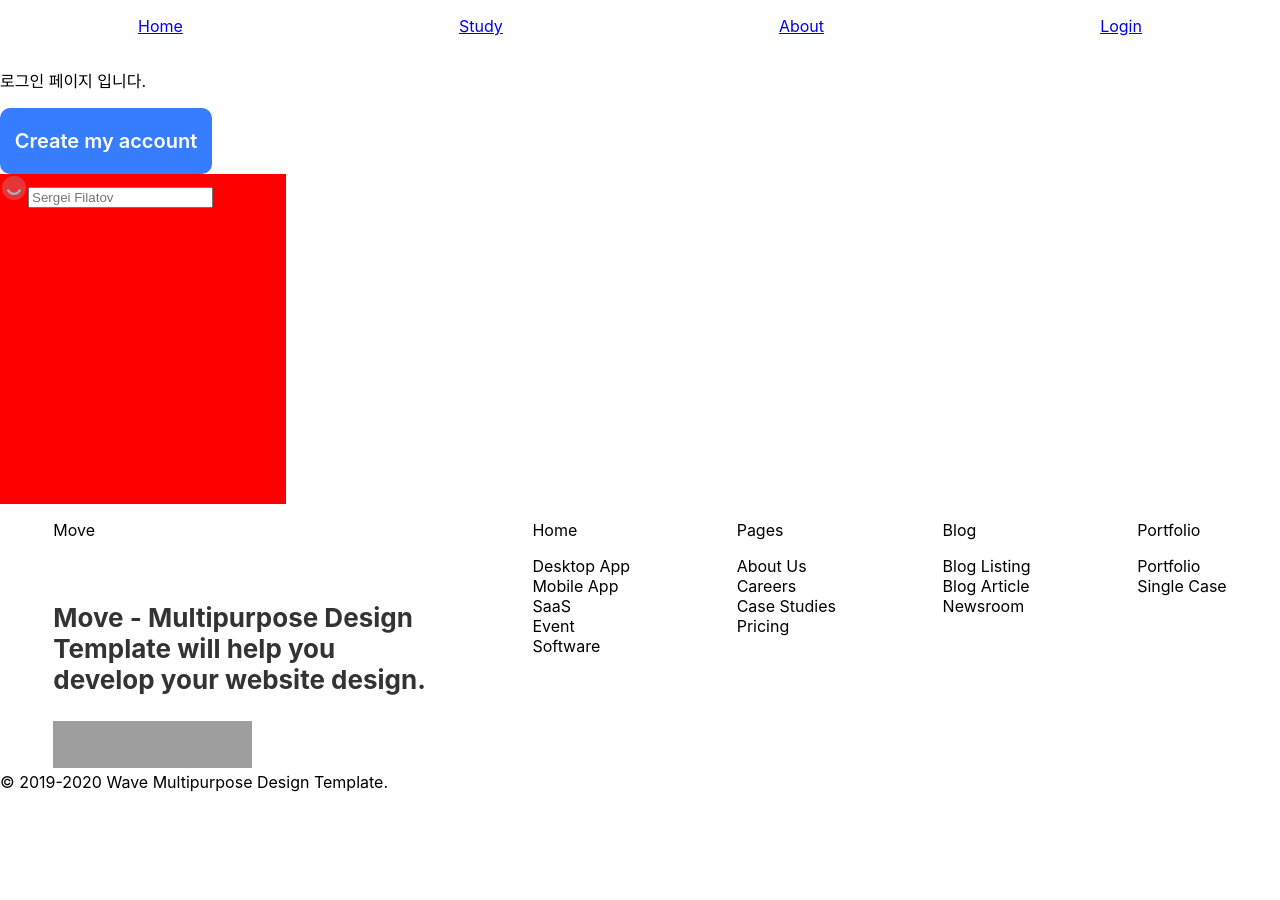
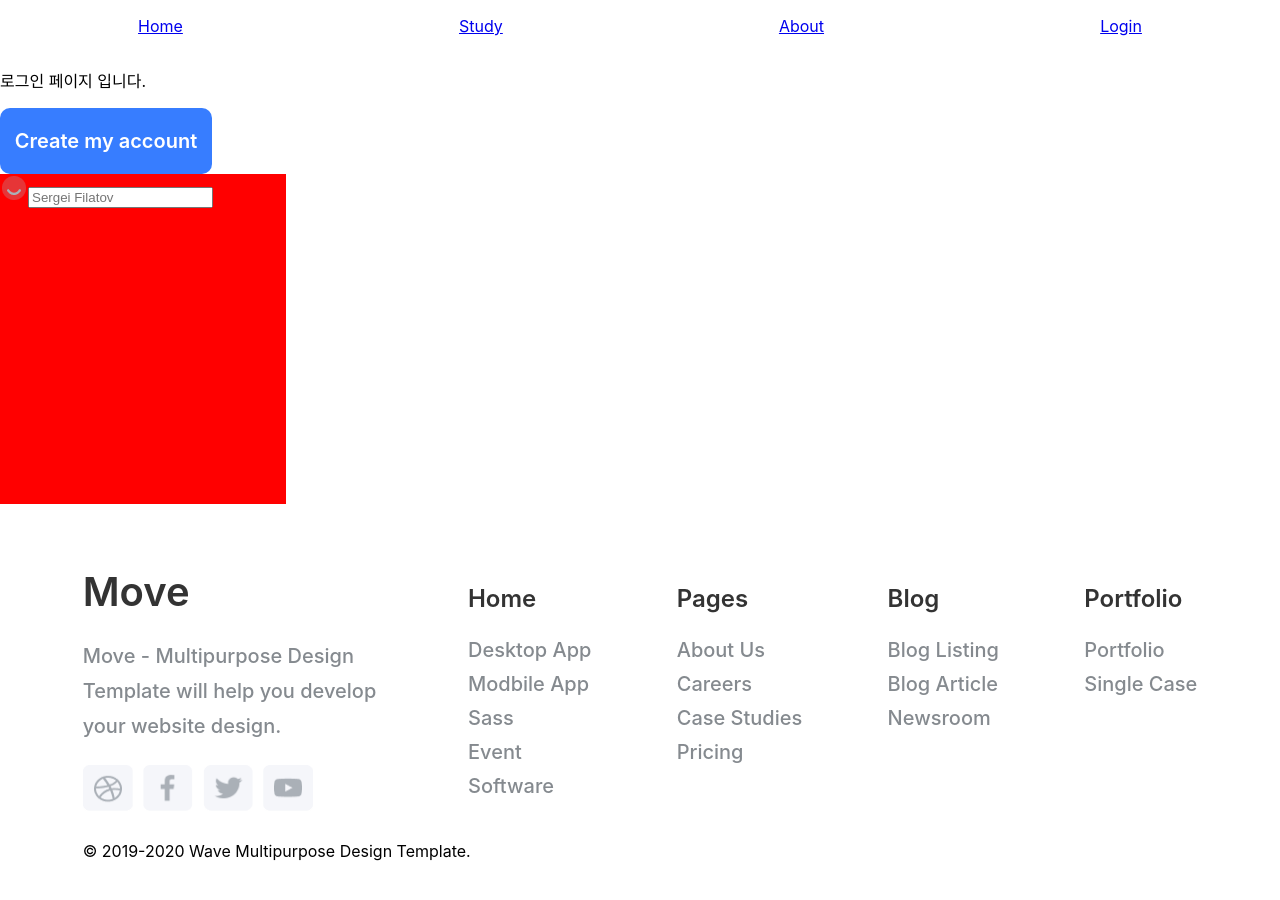
Before and after one commit to hin6150/FrontEnd-Study, a React (Create React App) app: page /login in a window 1280 px wide. Shown: the top 900 px of the page. Before the commit the page ends 800 px from the top, so only its background shows below. Built offline with nearby package versions, Linux system fonts and the light colour scheme; grey boxes are pictures that could not be loaded.

Commit message:
Refactor - Footer 리팩토링 작업(#1)

```diff
--- a/src/components/Footer.js
+++ b/src/components/Footer.js
@@ -1,48 +1,57 @@
+/** @jsxImportSource @emotion/react */
 import React from 'react';
+import './footer.css';
+import { css } from '@emotion/react';
 
 const Footer = () => {
+  const textList = [
+    ['Desktop App', 'Modbile App', 'Sass', 'Event', 'Software'],
+    ['About Us', 'Careers', 'Case Studies', 'Pricing'],
+    ['Blog Listing', 'Blog Article', 'Newsroom'],
+    ['Portfolio', 'Single Case'],
+  ];
   return (
-    <div>
-      <div style={{ display: 'flex', justifyContent: 'space-around' }}>
-        <div className="box1">
-          <p className="move">Move</p>
-          <br></br>
-          <p className="p">
-            Move - Multipurpose Design<br></br>Template will help you<br></br> develop your website design.
-          </p>
-          <img className="icon1" src="src\assets\Dribbble.png" width="49.69px" height="46.725px" />
-          <img className="icon2" src="src\assets\Facebook.png" width="49.69px" height="46.725px" />
-          <img className="icon3" src="src\assets\Twitter.png" width="49.69px" height="46.725px" />
-          <img className="icon4" src="src\assets\YouTube.png" width="49.69px" height="46.725px" />
-        </div>
-        <div className="box2">
-          <p className="home">Home</p>
-          <p className="desktop">
-            Desktop App<br></br> Mobile App<br></br>SaaS<br></br>Event<br></br>Software<br></br>
-          </p>
-        </div>
-        <div className="box3">
-          <p className="pages">Pages</p>
-          <p className="about">
-            About Us<br></br>Careers<br></br>Case Studies<br></br>Pricing
-          </p>
-        </div>
-        <div className="box4">
-          <p className="blog">Blog</p>
-          <p className="bloglisten">
-            Blog Listing<br></br>Blog Article<br></br>Newsroom
-          </p>
-        </div>
-        <div className="box5">
-          <p className="portfolio">Portfolio</p>
-          <p className="portfo">
-            Portfolio<br></br>Single Case
-          </p>
-        </div>
-      </div>
-      <div className="content">© 2019-2020 Wave Multipurpose Design Template.</div>
+    <div
+      css={css`
+        position: relative;
+        padding: 40px 40px 100px;
+        display: flex;
+        justify-content: space-around;
+      `}
+    >
+      <CategoryLargeBox />
+      <CategoryBox title="Home" data={textList[0]} />
+      <CategoryBox title="Pages" data={textList[1]} />
+      <CategoryBox title="Blog" data={textList[2]} />
+      <CategoryBox title="Portfolio" data={textList[3]} />
     </div>
   );
 };
+const ImageBox = ({ src, width, height }) => <img src={`img/${src}.png`} width={width} height={height} />;
+
+const CategoryLargeBox = () => (
+  <div className="category-large-box">
+    <h2>Move</h2>
+    <p>Move - Multipurpose Design Template will help you develop your website design.</p>
+    <div className="category-icon-box">
+      <ImageBox src="Dribbble" width="50px" height="47px" />
+      <ImageBox src="Facebook" width="50px" height="47px" />
+      <ImageBox src="Twitter" width="50px" height="47px" />
+      <ImageBox src="YouTube" width="50px" height="47px" />
+    </div>
+    <div className="category-copylight">© 2019-2020 Wave Multipurpose Design Template.</div>
+  </div>
+);
+
+const CategoryBox = ({ title, data }) => (
+  <div className="category-box">
+    <h2>{title}</h2>
+    <ul>
+      {data.map((text) => {
+        return <li key={text}>{text}</li>;
+      })}
+    </ul>
+  </div>
+);
 
 export default Footer;
--- a/src/components/footer.css
+++ b/src/components/footer.css
@@ -1,77 +1,54 @@
-.move {
-    display: flex;
-    width: 108px;
-    height: 45.136px;
-    flex-direction: column;
-    flex-shrink: 0;
+.category-large-box h2{
     color: #333;
     font-size: 40px;
     font-family: Inter;
     font-style: normal;
-    font-weight: 700;
-    line-height: 48px;
+    font-weight: 600;
+    line-height: 29px;
 }
-.p{
-    display: flex;
-    width: 293px;
-    height: 98.735px;
-    flex-direction: column;
-    flex-shrink: 0;
+.category-large-box p{
+    width: 300px;
     color: #858A8F;
+    font-family: Inter;
     font-size: 20px;
-    font-family: Inter;
     font-style: normal;
     font-weight: 500;
     line-height: 35px;
 }
-.p{
+
+.category-icon-box {
     display: flex;
-    width: 69px;
-    height: 27.27px;
-    flex-direction: column;
-    flex-shrink: 0;
+    gap: 10px;
+}
+
+.category-box h2{
     color: #333;
     font-size: 24px;
     font-family: Inter;
     font-style: normal;
     font-weight: 600;
     line-height: 29px;
+    margin-top: 40px;
+
 }
-.home,.pages,.blog,.portfolio{
-    display: flex;
-    flex-direction: column;
-    flex-shrink: 0;
-    color: #333;
-    font-size: 24px;
+
+.category-box ul {
+    list-style: none;
+    padding: 0;
+    margin: 0;
+}
+
+.category-box ul li {
+    padding: 5px 0;
+    color: #858A8F;
     font-family: Inter;
-    font-style: normal;
-    font-weight: 600;
-    line-height: 29px;
-}
-.desktop,.about,.bloglisten,.port{
-    display: flex;
-    flex-direction: column;
-    flex-shrink: 0;
-    color: #858A8F;
     font-size: 20px;
-    font-family: Inter;
     font-style: normal;
     font-weight: 500;
     line-height: 24px;
 }
-.content{
-    display: flex;
-    width: 441px;
-    height: 20.687px;
-    flex-direction: column;
-    flex-shrink: 0;
-    color: #898A8E;
-    font-size: 18px;
-    font-family: Inter;
-    font-style: normal;
-    font-weight: 500;
-    line-height: 22px;
+
+.category-copylight {
+    position: absolute;
+    bottom: 50px;
 }
-.icon1,.icon2,.icon3,.icon4{
-    flex-shrink: 0;
-}
```
